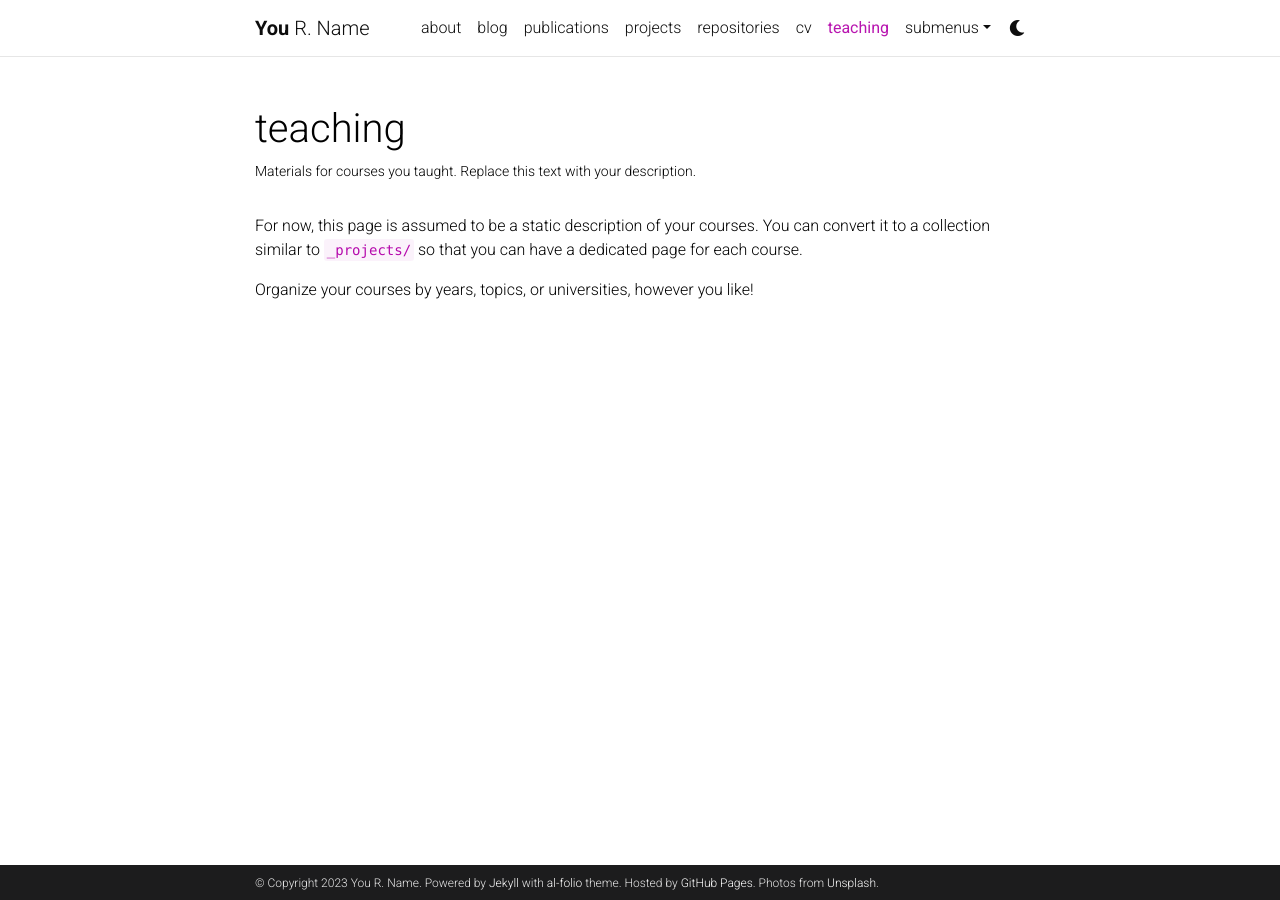
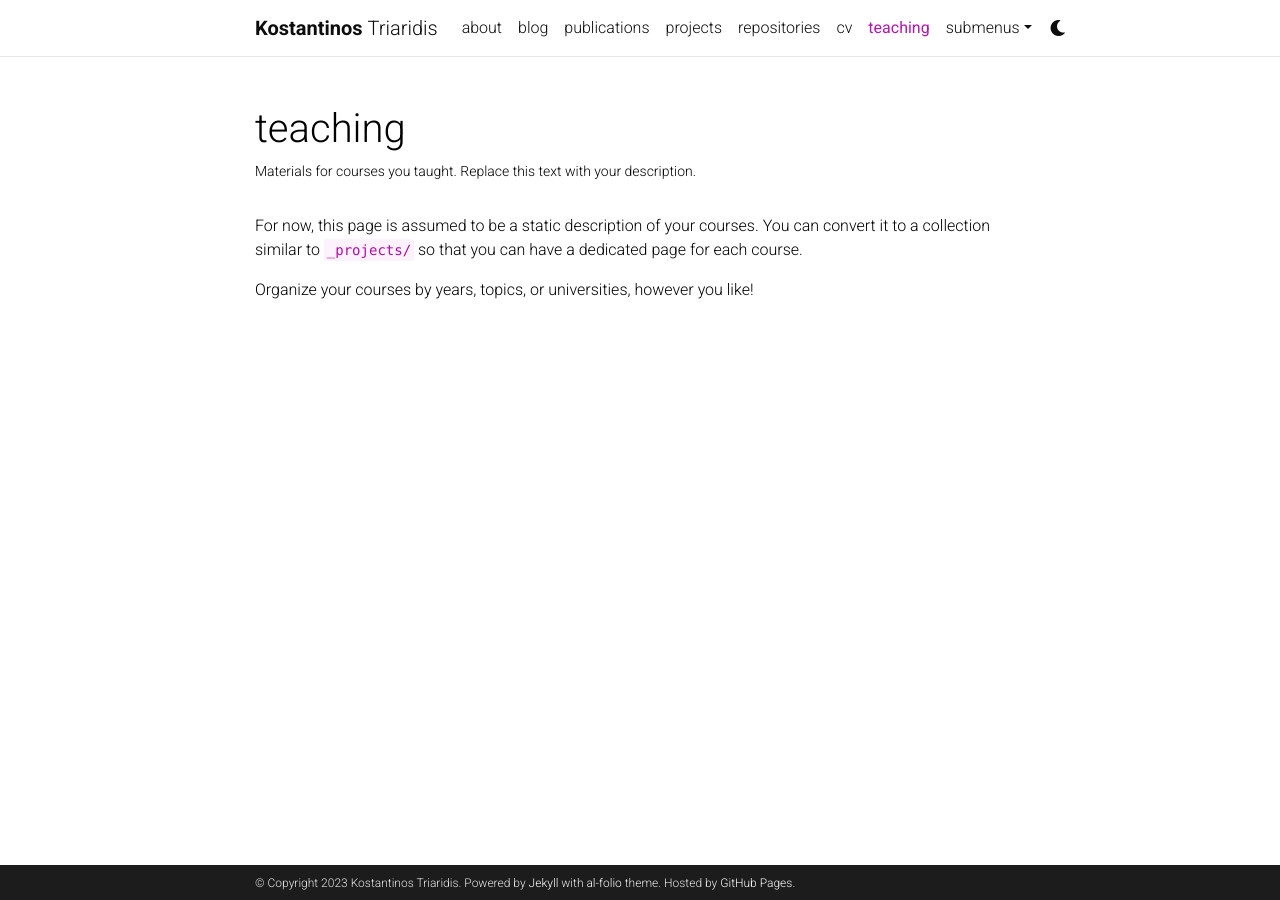
Before and after one commit to kostino/kostino.github.io, a Jekyll site: the page built from _pages/teaching.md, in a window 1280 px wide. Built offline with Jekyll 4.4.1, drawn with Linux system fonts in a browser that asks for light colours; comment, search, counter and statistics services are not loaded; a style sheet for code colours, icons or effects is not loaded.

Commit message:
Update _config.yml

```diff
--- a/_config.yml
+++ b/_config.yml
@@ -3,16 +3,15 @@
 # -----------------------------------------------------------------------------
 
 title: blank # the website title (if blank, full name will be used instead)
-first_name: You
-middle_name: R.
-last_name: Name
-email: you@example.com
+first_name: Kostantinos
+middle_name:
+last_name: Triaridis
+email: kost.tri@gmail.com
 description: > # the ">" symbol means to ignore newlines until "footer_text:"
   A simple, whitespace theme for academics. Based on [*folio](https://github.com/bogoli/-folio) design.
 footer_text: >
   Powered by <a href="https://jekyllrb.com/" target="_blank">Jekyll</a> with <a href="https://github.com/alshedivat/al-folio">al-folio</a> theme.
   Hosted by <a href="https://pages.github.com/" target="_blank">GitHub Pages</a>.
-  Photos from <a href="https://unsplash.com" target="_blank">Unsplash</a>.
 keywords: jekyll, jekyll-theme, academic-website, portfolio-website  # add your own keywords or leave empty
 
 lang: en # the language of your site (for example: en, fr, cn, ru, etc.)
@@ -71,11 +70,11 @@ og_image: # The site-wide (default for all links) Open Graph preview image
 # Social integration
 # -----------------------------------------------------------------------------
 
-github_username: # your GitHub user name
+github_username: kostino # your GitHub user name
 gitlab_username: # your GitLab user name
-twitter_username: # your Twitter handle
+twitter_username: KostasTriaridis # your Twitter handle
 mastodon_username: # your mastodon instance+username in the format instance.tld/@username
-linkedin_username: # your LinkedIn user name
+linkedin_username: kostino # your LinkedIn user name
 telegram_username: # your Telegram user name
 scholar_userid: # your Google Scholar ID
 semanticscholar_id: # your Semantic Scholar ID
@@ -139,7 +138,7 @@ related_blog_posts:
 # Follow instructions on https://giscus.app/ to setup for your repo to fill out
 # the information below.
 giscus:
-  repo: alshedivat/al-folio      # <your-github-user-name>/<your-github-repo-name>
+  repo: kostino/kostino.github.io      # <your-github-user-name>/<your-github-repo-name>
   repo_id: MDEwOlJlcG9zaXRvcnk2MDAyNDM2NQ==
   category: Comments             # name of the category under which discussions will be created
   category_id: DIC_kwDOA5PmLc4CTBt6
```
